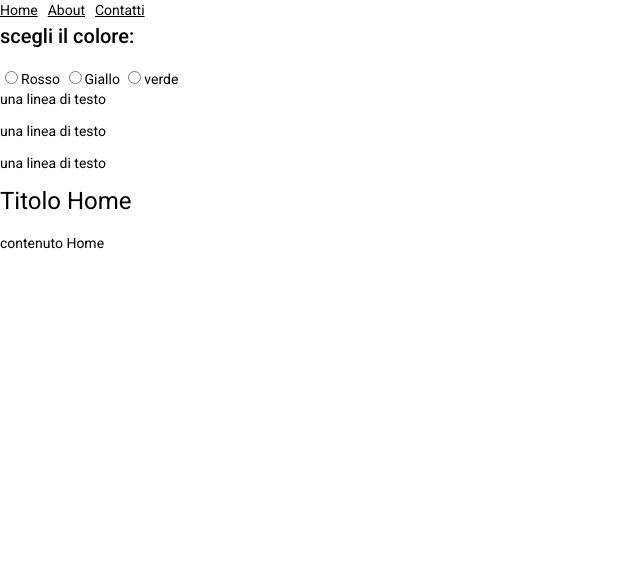
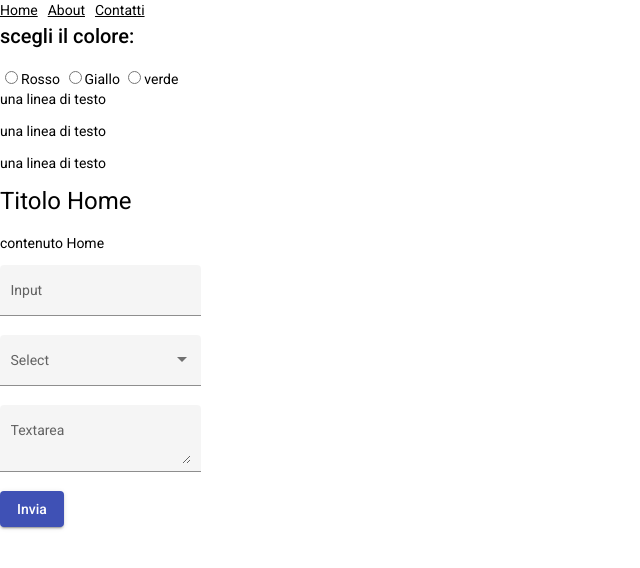
Before and after one commit to pythonhack76/HappyBot, an Angular app: page /homepage in a window 1280 px wide. Shown: the top 568 px of the page, without its empty margins (0-640 px from the left). Built offline with nearby package versions, Linux system fonts and the light colour scheme.

Commit message:
update manage form

```diff
--- a/src/app/app.component.ts
+++ b/src/app/app.component.ts
@@ -1,6 +1,7 @@
 import { AfterViewInit, Component, ElementRef, OnInit, ViewChild } from '@angular/core';
 import { interval, Observable } from 'rxjs';
 import { ServizioTestService } from './service/servizio-test.service';
+import { FormsModule } from '@angular/forms';
 
 @Component({
   selector: 'app-root',
--- a/src/app/components/home/home.component.css
+++ b/src/app/components/home/home.component.css
@@ -0,0 +1,5 @@
+form {
+    display: flex;
+    flex-direction: column;
+    align-items: flex-start;
+  }
--- a/src/app/components/home/home.component.html
+++ b/src/app/components/home/home.component.html
@@ -1,3 +1,23 @@
 <h1>Titolo Home</h1>
 
 <p>contenuto Home</p>
+
+<form #homeform="ngForm" (ngSubmit)="onSubmit(homeform)" >
+<mat-form-field appearance="fill">
+    <mat-label>Input</mat-label>
+    <input matInput>
+  </mat-form-field>
+  <mat-form-field appearance="fill">
+    <mat-label>Select</mat-label>
+    <mat-select>
+      <mat-option value="one">First option</mat-option>
+      <mat-option value="two">Second option</mat-option>
+    </mat-select>
+  </mat-form-field>
+  <mat-form-field appearance="fill">
+    <mat-label>Textarea</mat-label>
+    <textarea matInput></textarea>
+  </mat-form-field>
+  <button mat-raised-button color="primary" type="submit">Invia</button>
+
+</form>
--- a/src/app/components/home/home.component.ts
+++ b/src/app/components/home/home.component.ts
@@ -12,16 +12,23 @@ export class HomeComponent implements OnInit {
   sottoscrizione: any
   ngOnInit(): void {
 
-       this.sottoscrizione = interval(1000).subscribe(numero => {
-      console.log(numero)
-    })
+      //  this.sottoscrizione = interval(1000).subscribe(numero => {
+      // console.log(numero)
+    // })
+
+
   }
 
-    ngOnDestroy(): void {
-      //Called once, before the instance is destroyed.
-      //Add 'implements OnDestroy' to the class.
-      this.sottoscrizione.unsubscribe()
-    }
+  onSubmit(form: any){
+    console.log('eccomi');
+
+  }
+
+    // ngOnDestroy(): void {
+      // Called once, before the instance is destroyed.
+      // Add 'implements OnDestroy' to the class.
+      // this.sottoscrizione.unsubscribe()
+    // }
 
 
     // new Observable(observer => {
```
Also changed, not shown: src/app/app.module.ts (+10 -2 lines).
